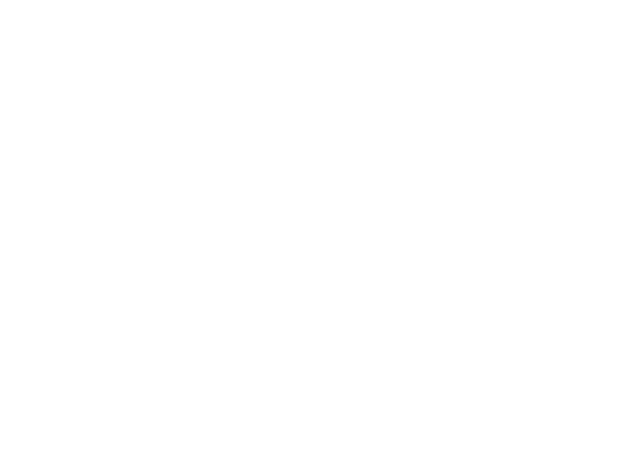
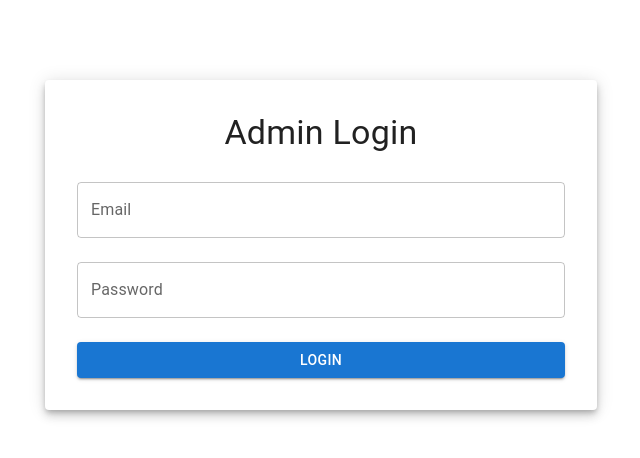
Before and after one commit to coderfrnd/dashboard-react, a React (Vite) app: page /login in a window 1280 px wide. Before the commit this address had no page. Shown: the top 458 px of the page, without its empty margins (327-967 px from the left). Built offline with nearby package versions, Linux system fonts and the light colour scheme.

Commit message:
add admin page and improve some css and look

```diff
--- /dev/null
+++ b/src/ProtectedRoutes.jsx
@@ -0,0 +1,12 @@
+// ProtectedRoute.jsx
+import React from "react";
+import { Navigate } from "react-router-dom";
+
+const ProtectedRoute = ({ isLoggedIn, children }) => {
+  if (!isLoggedIn) {
+    return <Navigate to="/login" replace />;
+  }
+  return children;
+};
+
+export default ProtectedRoute;
--- a/src/Router.jsx
+++ b/src/Router.jsx
@@ -1,4 +1,4 @@
-import React from "react";
+import React, { useEffect, useState } from "react";
 import { BrowserRouter as Router, Route, Routes } from "react-router-dom";
 import App from "./App";
 import {
@@ -16,12 +16,41 @@ import {
   Stream,
 } from "./scenes";
 
+import ProtectedRoute from "./ProtectedRoutes"; // ✅ Make sure this is correct
+import AdminLogin from "./scenes/admin/Adminlogin"; // ✅ Login page
+
 const AppRouter = () => {
+  const [isAdminLoggedIn, setIsAdminLoggedIn] = useState(
+    localStorage.getItem("admin") === "true"
+  );
+
+  useEffect(() => {
+    const checkLogin = () => {
+      const admin = localStorage.getItem("admin") === "true";
+      setIsAdminLoggedIn(admin);
+    };
+    checkLogin();
+  }, []);
+
   return (
     <Router>
       <Routes>
-        <Route path="/" element={<App />}>
-          <Route path="/" element={<Dashboard />} />
+        {/* 👇 Login Route */}
+        <Route
+          path="/login"
+          element={<AdminLogin onLogin={() => setIsAdminLoggedIn(true)} />}
+        />
+
+        {/* 👇 Protected Route wrapping App layout */}
+        <Route
+          path="/"
+          element={
+            <ProtectedRoute isLoggedIn={isAdminLoggedIn}>
+              <App />
+            </ProtectedRoute>
+          }
+        >
+          <Route index element={<Dashboard />} />
           <Route path="/patient" element={<Team />} />
           <Route path="/patienthistory" element={<Contacts />} />
           <Route path="/invoices" element={<Invoices />} />
--- /dev/null
+++ b/src/scenes/admin/Adminlogin.jsx
@@ -0,0 +1,66 @@
+import React, { useState } from 'react';
+import {
+  Box,
+  Button,
+  TextField,
+  Typography,
+  Paper,
+  Container
+} from '@mui/material';
+
+function AdminLogin({ onLogin }) {
+  const [email, setEmail] = useState('');
+  const [password, setPassword] = useState('');
+
+  const handleSubmit = (e) => {
+    e.preventDefault();
+    if (email === 'admin@hospital.com' && password === 'admin123') {
+      localStorage.setItem('admin', 'true');
+      onLogin();
+      window.location.href = '/';
+    } else {
+      alert('Galat email ya password');
+    }
+  };
+
+  return (
+    <Container maxWidth="sm"  >
+      <Paper elevation={6} sx={{ p: 4, mt: 10 }}>
+        <Typography variant="h4" align="center" gutterBottom>
+          Admin Login
+        </Typography>
+        <Box component="form" onSubmit={handleSubmit}>
+          <TextField
+            fullWidth
+            label="Email"
+            type="email"
+            variant="outlined"
+            margin="normal"
+            value={email}
+            onChange={(e) => setEmail(e.target.value)}
+          />
+          <TextField
+            fullWidth
+            label="Password"
+            type="password"
+            variant="outlined"
+            margin="normal"
+            value={password}
+            onChange={(e) => setPassword(e.target.value)}
+          />
+          <Button
+            fullWidth
+            type="submit"
+            variant="contained"
+            color="primary"
+            sx={{ mt: 2 }}
+          >
+            Login
+          </Button>
+        </Box>
+      </Paper>
+    </Container>
+  );
+}
+
+export default AdminLogin;
--- a/src/scenes/dashboard/index.jsx
+++ b/src/scenes/dashboard/index.jsx
@@ -42,12 +42,10 @@ function Dashboard() {
       setcalculateAppoinment(count);
     }
   }, [patientData]);
-  // console.log(financialData);
-
   return (
     <Box m="20px">
       <Box display="flex" justifyContent="space-between">
-        <Header title="DASHBOARD" subtitle="Welcome to your dashboard" />
+        <Header title="Admin Dashboard" subtitle="Welcome to your dashboard Manage all the things from here" />
         {!isXsDevices && (
           <Box>
             <Button
@@ -94,23 +92,17 @@ function Dashboard() {
       </Button>
 
       <Box
-        display="grid"
-        gridTemplateColumns={
-          isXlDevices
-            ? "repeat(12, 1fr)"
-            : isMdDevices
-            ? "repeat(6, 1fr)"
-            : "repeat(3, 1fr)"
-        }
-        gridAutoRows="140px"
-        gap="20px"
+        display=""
+        flexWrap={"wrap"}
       >
+        <Box display="flex" justifyContent="space-around" height="250px">
           <Box
-          gridColumn="span 3"
             bgcolor={colors.primary[400]}
             display="flex"
             alignItems="center"
             justifyContent="center"
+            height="200px"
+            width="500px"
           >
             <StatBox
               total={patientData.length}
@@ -125,13 +117,13 @@ function Dashboard() {
             />
           </Box>
           <Box
-          gridColumn="span 3"
             backgroundColor={colors.primary[400]}
             display="flex"
             alignItems="center"
             justifyContent="center"
             position="relative"
             height="200px"
+            width="500px"
           >
             <StatBox
               total={patientData.length - calculateAppoinment}
@@ -175,55 +167,14 @@ function Dashboard() {
               Add Appointment
             </Button>
           </Box>
-
-        <Box
-          mt="55px"
-          height="380px"
-          gridColumn={
-            isXlDevices ? "span 8" : isMdDevices ? "span 6" : "span 3"
-          }
-          gridRow="span 2"
-          bgcolor={colors.primary[400]}
-        >
-          <Box
-            mt="25px"
-            px="30px"
-            display="flex"
-            justifyContent="space-between"
-          >
-            <Box>
+          <Box width="500px" height="500px"  bgcolor={colors.primary[400]} overflow="auto">
+            <Box borderBottom={`4px solid ${colors.primary[500]}`} p="15px">
               <Typography
+                color={colors.gray[100]}
                 variant="h5"
                 fontWeight="600"
-                color={colors.gray[100]}
               >
-                Total Patient Visited
-              </Typography>
-              <Typography
-                variant="h5"
-                fontWeight="bold"
-                color={colors.greenAccent[500]}
-              ></Typography>
-            </Box>
-            <IconButton>
-              <DownloadOutlined
-                sx={{ fontSize: "26px", color: colors.greenAccent[500] }}
-              />
-            </IconButton>
-          </Box>
-          <Box height="250px" mt="-20px">
-            <LineChart isDashboard={true} />
-          </Box>
-        </Box>
-        <Box
-          gridColumn={isXlDevices ? "span 4" : "span 3"}
-          gridRow="span 2"
-          bgcolor={colors.primary[400]}
-          overflow="auto"
-        >
-          <Box borderBottom={`4px solid ${colors.primary[500]}`} p="15px">
-            <Typography color={colors.gray[100]} variant="h5" fontWeight="600">
-              Recent Transactions
+                Recent Transactionss
               </Typography>
             </Box>
 
@@ -269,6 +220,45 @@ function Dashboard() {
               )}
           </Box>
         </Box>
+          <Box
+            height="380px"
+            width="1050px"
+            ml="15px"
+
+            bgcolor={colors.primary[400]}
+          >
+            <Box
+              mt="4px"
+              px="30px"
+              py="25px"
+              display="flex"
+              justifyContent="space-between"
+            >
+              <Box>
+                <Typography
+                  variant="h5"
+                  fontWeight="600"
+                  color={colors.gray[100]}
+                >
+                  Total Patient Visited
+                </Typography>
+                <Typography
+                  variant="h5"
+                  fontWeight="bold"
+                  color={colors.greenAccent[500]}
+                ></Typography>
+              </Box>
+              <IconButton>
+                <DownloadOutlined
+                  sx={{ fontSize: "26px", color: colors.greenAccent[500] }}
+                />
+              </IconButton>
+            </Box>
+            <Box height="250px" mt="-20px">
+              <LineChart isDashboard={true} />
+            </Box>
+          </Box>
+      </Box>
       <AddPatientModal
         open={openModal}
         onClose={() => setOpenModal(false)}
```
Also changed, not shown: src/scenes/admin/admin.jsx (added, +9 -0 lines). Lines whose indentation alone changed are shown as unchanged.
